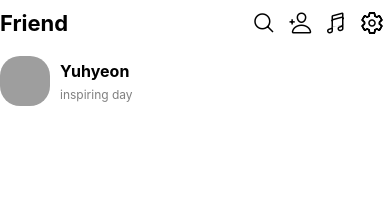
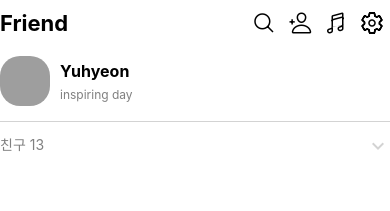
Before and after one commit to Yuhyeon0516/ReactNative-Kakao-Friend-List-Clone, a React Native app: screen / in a window 390 px wide. Shown: the top 211 px of the page. Built offline with nearby package versions, Linux system fonts and the light colour scheme; grey boxes are pictures that could not be loaded.

Commit message:
create Division, FriendSection

```diff
--- a/App.js
+++ b/App.js
@@ -2,16 +2,27 @@ import { StyleSheet, View } from "react-native";
 import Header from "./src/components/Header";
 import MyProfile from "./src/components/MyProfile";
 import { SafeAreaProvider, SafeAreaView } from "react-native-safe-area-context";
-import { myProfile } from "./src/data";
+import { friendProfiles, myProfile } from "./src/data";
 import Margin from "./src/components/Margin";
+import Division from "./src/components/Division";
+import FriendSection from "./src/components/FriendSection";
+import FriendList from "./src/components/FriendList";
 
 export default function App() {
+  const onPressArrow = () => {
+    console.log("clicked arrow");
+  };
+
   return (
     <SafeAreaProvider>
       <SafeAreaView style={styles.container}>
         <Header />
         <Margin height={10} />
         <MyProfile uri={myProfile.uri} name={myProfile.name} introduction={myProfile.introduction} />
+        <Margin height={15} />
+        <Division />
+        <Margin height={12} />
+        <FriendSection friendProfileLen={friendProfiles.length} onPressArrow={onPressArrow} />
       </SafeAreaView>
     </SafeAreaProvider>
   );
--- /dev/null
+++ b/src/components/Division.js
@@ -0,0 +1,7 @@
+import { View } from "react-native";
+
+const Division = () => {
+  return <View style={{ width: "100%", height: 0.5, backgroundColor: "lightgrey" }} />;
+};
+
+export default Division;
--- /dev/null
+++ b/src/components/FriendSection.js
@@ -0,0 +1,15 @@
+import { View, Text, TouchableOpacity } from "react-native";
+import { MaterialIcons } from "@expo/vector-icons";
+
+const FriendSection = ({ friendProfileLen, onPressArrow }) => {
+  return (
+    <View style={{ flexDirection: "row", justifyContent: "space-between" }}>
+      <Text style={{ color: "grey" }}>친구 {friendProfileLen}</Text>
+      <TouchableOpacity onPress={onPressArrow}>
+        <MaterialIcons name="keyboard-arrow-down" size={24} color="lightgrey" />
+      </TouchableOpacity>
+    </View>
+  );
+};
+
+export default FriendSection;
```
